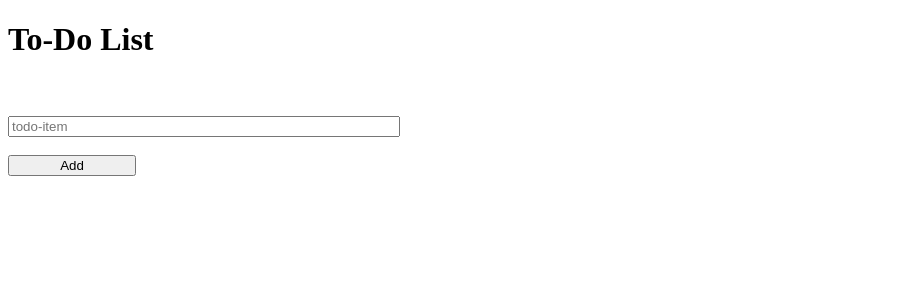
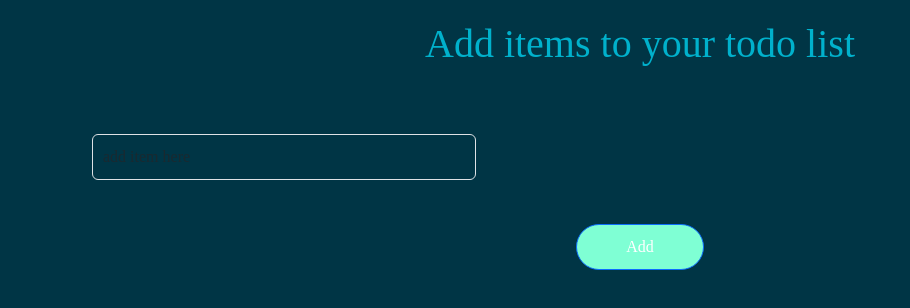
Before and after one commit to ChandanKumarSrinivas/todolist, a plain HTML site: page index.html in a window 1280 px wide. Shown: the whole page, without its empty margins (0-910 px from the left). Drawn offline with nearby package versions, Linux system fonts and the light colour scheme.

Commit message:
Update index.html

```diff
--- a/index.html
+++ b/index.html
@@ -1,46 +1,108 @@
-<!DOCTYPE html>
-<html>
+<html lang="en">
+
 <head>
-        <title>To-Do-List</title>
+  <meta charset="UTF-8">
+  <meta name="viewport" content="width=device-width, initial-scale=1.0">
+  <title>Todo-list</title>
+  <link rel="stylesheet" href="https://cdn.jsdelivr.net/npm/bootstrap@5.5.2/dist/css/bootstrap.min.css">
+  <style>
+    body {
+      font-family: serif;
+      text-align: center;
+      max-width: 100%;
+      background-color: rgb(0, 53, 69);
+      color: aliceblue;
+    }
+
+    nav {
+      max-width: 100%;
+      text-align: center;
+      padding: 20px 0px;
+    }
+
+    .main {
+      margin-top: 20px;
+    }
+
+    h1 {
+      color: rgb(0, 177, 204);
+    }
+
+    #box {
+      width: 100%;
+      max-width: 30vw;
+    }
+
+    input[type="button"] {
+      width: 100%;
+      max-width: 10vw;
+    }
+
+    a {
+      color: antiquewhite;
+      text-decoration: none;
+      font-size: large;
+    }
+
+    .btn {
+      width: 500px;
+      height: fit-content;
+      border-radius: 25px;
+      margin: 10px;
+      padding: 10px;
+      outline: none;
+      background-color: aquamarine;
+    }
+
+    .form-control {
+      width: 1000px;
+      height: fit-content;
+      padding: 10px;
+      margin: 10px;
+      background-color: transparent;
+      color: aliceblue;
+    }
+  </style>
 </head>
+
 <body>
-        <div class="container">
-            <h1 class="row">To-Do List</h1>
+  <div class="container main">
+    <h1>Add items to your todo list</h1>
     <br><br>
     <div class="row">
-                <form>
+      <form action="">
         <div class="input-group">
-                        <input type="text" placeholder="todo-item" id="box" style="width: 30vw">
+          <input type="text" class="form-control" placeholder="add item here" id="box">
         </div>
         <br>
         <div class="form-group">
-                        <input type="button" value="Add" style="width: 10vw" onclick="add_item()">
+          <input type="button" class="btn btn-primary" value="Add" onclick="add_item()">
         </div>
       </form>
     </div>
     <div class="row">
-                <ul id="list_item">
-
-                </ul>
+      <ul id="list_item" class="list-group"></ul>
     </div>
   </div>
-        <script type="text/javascript">
-            function add_item(){
-                let item=document.getElementById("box");
-                let list_item=document.getElemntById("list_item");
-                if(item.value !=""){
-                    let make_li=document.createElement("li");
+  <script>
+    function add_item() {
+      let item = document.getElementById("box");
+      let list_item = document.getElementById("list_item");
+      if (item.value != "") {
+        let make_li = document.createElement("li");
+        make_li.className = "list-group-item";
         make_li.appendChild(document.createTextNode(item.value));
-                    list_item.appendChild(make-li);
-                    item.value=""
-                    make_li.onclick=function(){
+        list_item.appendChild(make_li);
+        item.value = "";
+        make_li.onclick = function () {
           this.parentNode.removeChild(this);
         }
-                }
-                else{
-                    alert("please add a value to item");
+      } else {
+        alert("Please enter an item");
       }
     }
   </script>
+  <script src="https://cdn.jsdelivr.net/npm/bootstrap@5.5.2/dist/js/bootstrap.min.js"></script>
 </body>
+
 </html>
```
Lines whose indentation alone changed are shown as unchanged.
